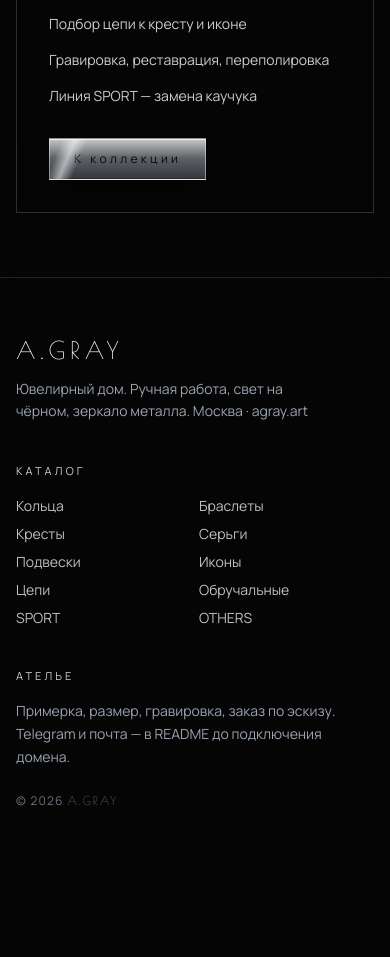
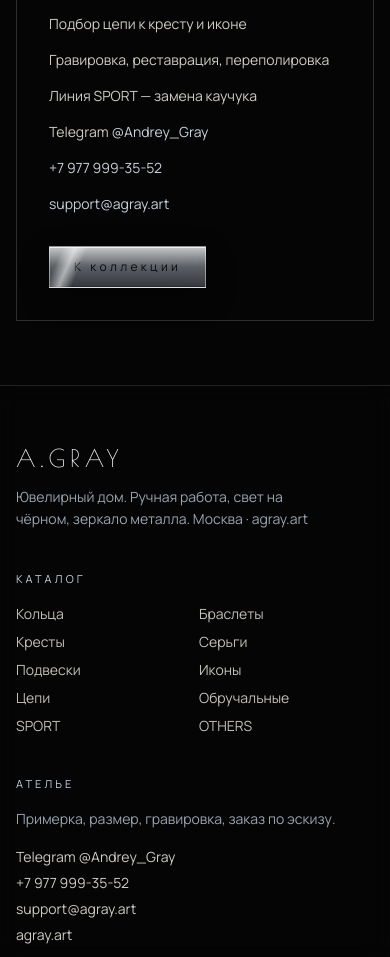
Before and after one commit to sgurzheyev/agray-art, a Next.js app: page /atelier in a window 390 px wide. Shown: the part 1040-1997 px from the top of the page. Built offline with nearby package versions, Linux system fonts and the light colour scheme; no server answers; the database is empty.

Commit message:
Put atelier contacts in the footer: Telegram, phone, email, agray.art.
Replace the README/domain placeholder with @Andrey_Gray, +7 977 999-35-52,
and support@agray.art, and mirror the same details on the atelier page.

Co-authored-by: gurgini <sgurzheyev@gmail.com>

```diff
--- a/src/app/api/chat/route.ts
+++ b/src/app/api/chat/route.ts
@@ -8,7 +8,8 @@ const PERSONA = `Вы — консультант ювелирного дома A
 Уточняете размер, металл (585 / 750 / 925), повод, бюджет.
 Не выдумывайте наличие конкретного артикула, если его нет в переданном каталоге — предложите аналог или визит в ателье.
 Цены называйте в рублях, только по каталогу.
-Если вопрос не про украшения — мягко верните к теме.`;
+Если вопрос не про украшения — мягко верните к теме.
+Контакты ателье: Telegram @Andrey_Gray, телефон +7 977 999-35-52, почта support@agray.art, сайт agray.art.`;
 
 function catalogDigest(list: Product[]) {
   return list
--- a/src/app/atelier/page.tsx
+++ b/src/app/atelier/page.tsx
@@ -1,5 +1,12 @@
 import type { Metadata } from "next";
 import Link from "next/link";
+import {
+  CONTACT_EMAIL,
+  CONTACT_PHONE,
+  CONTACT_PHONE_DISPLAY,
+  CONTACT_TELEGRAM,
+  CONTACT_TELEGRAM_HREF,
+} from "@/lib/contacts";
 
 export const metadata: Metadata = {
   title: "Ателье",
@@ -45,6 +52,22 @@ export default function AtelierPage() {
             <li>Подбор цепи к кресту и иконе</li>
             <li>Гравировка, реставрация, переполировка</li>
             <li>Линия SPORT — замена каучука</li>
+            <li>
+              Telegram{" "}
+              <a className="text-silver hover:text-silver-bright" href={CONTACT_TELEGRAM_HREF} target="_blank" rel="noreferrer">
+                {CONTACT_TELEGRAM}
+              </a>
+            </li>
+            <li>
+              <a className="text-silver hover:text-silver-bright" href={`tel:${CONTACT_PHONE}`}>
+                {CONTACT_PHONE_DISPLAY}
+              </a>
+            </li>
+            <li>
+              <a className="text-silver hover:text-silver-bright" href={`mailto:${CONTACT_EMAIL}`}>
+                {CONTACT_EMAIL}
+              </a>
+            </li>
           </ul>
           <Link
             href="/catalog"
--- a/src/components/footer.tsx
+++ b/src/components/footer.tsx
@@ -1,6 +1,17 @@
 import Link from "next/link";
 import { BrandName } from "@/components/brand-name";
+import {
+  CONTACT_EMAIL,
+  CONTACT_PHONE,
+  CONTACT_PHONE_DISPLAY,
+  CONTACT_TELEGRAM,
+  CONTACT_TELEGRAM_HREF,
+  SITE_DOMAIN,
+  SITE_ORIGIN,
+} from "@/lib/contacts";
 import type { Category } from "@/lib/types";
+
+const linkClass = "text-ivory/85 transition-colors hover:text-silver";
 
 export function Footer({ categories }: { categories: Category[] }) {
   return (
@@ -9,7 +20,7 @@ export function Footer({ categories }: { categories: Category[] }) {
         <div>
           <BrandName as="p" className="text-2xl text-silver-bright" />
           <p className="mt-3 max-w-xs text-sm leading-relaxed text-muted">
-            Ювелирный дом. Ручная работа, свет на чёрном, зеркало металла. Москва · agray.art
+            Ювелирный дом. Ручная работа, свет на чёрном, зеркало металла. Москва · {SITE_DOMAIN}
           </p>
         </div>
         <div>
@@ -28,9 +39,29 @@ export function Footer({ categories }: { categories: Category[] }) {
           <p className="text-[11px] tracking-[0.28em] text-silver uppercase">Ателье</p>
           <p className="mt-4 text-sm leading-relaxed text-muted">
             Примерка, размер, гравировка, заказ по эскизу.
-            <br />
-            Telegram и почта — в README до подключения домена.
           </p>
+          <ul className="mt-4 space-y-1.5 text-sm">
+            <li>
+              <a className={linkClass} href={CONTACT_TELEGRAM_HREF} target="_blank" rel="noreferrer">
+                Telegram {CONTACT_TELEGRAM}
+              </a>
+            </li>
+            <li>
+              <a className={linkClass} href={`tel:${CONTACT_PHONE}`}>
+                {CONTACT_PHONE_DISPLAY}
+              </a>
+            </li>
+            <li>
+              <a className={linkClass} href={`mailto:${CONTACT_EMAIL}`}>
+                {CONTACT_EMAIL}
+              </a>
+            </li>
+            <li>
+              <a className={linkClass} href={SITE_ORIGIN}>
+                {SITE_DOMAIN}
+              </a>
+            </li>
+          </ul>
           <p className="mt-6 text-xs tracking-widest text-muted/70 uppercase">
             © {new Date().getFullYear()} <BrandName tracking="0.16em" />
           </p>
--- /dev/null
+++ b/src/lib/contacts.ts
@@ -0,0 +1,7 @@
+export const SITE_DOMAIN = "agray.art";
+export const SITE_ORIGIN = "https://agray.art";
+export const CONTACT_TELEGRAM = "@Andrey_Gray";
+export const CONTACT_TELEGRAM_HREF = "https://t.me/Andrey_Gray";
+export const CONTACT_PHONE = "+79779993552";
+export const CONTACT_PHONE_DISPLAY = "+7 977 999-35-52";
+export const CONTACT_EMAIL = "support@agray.art";
```
